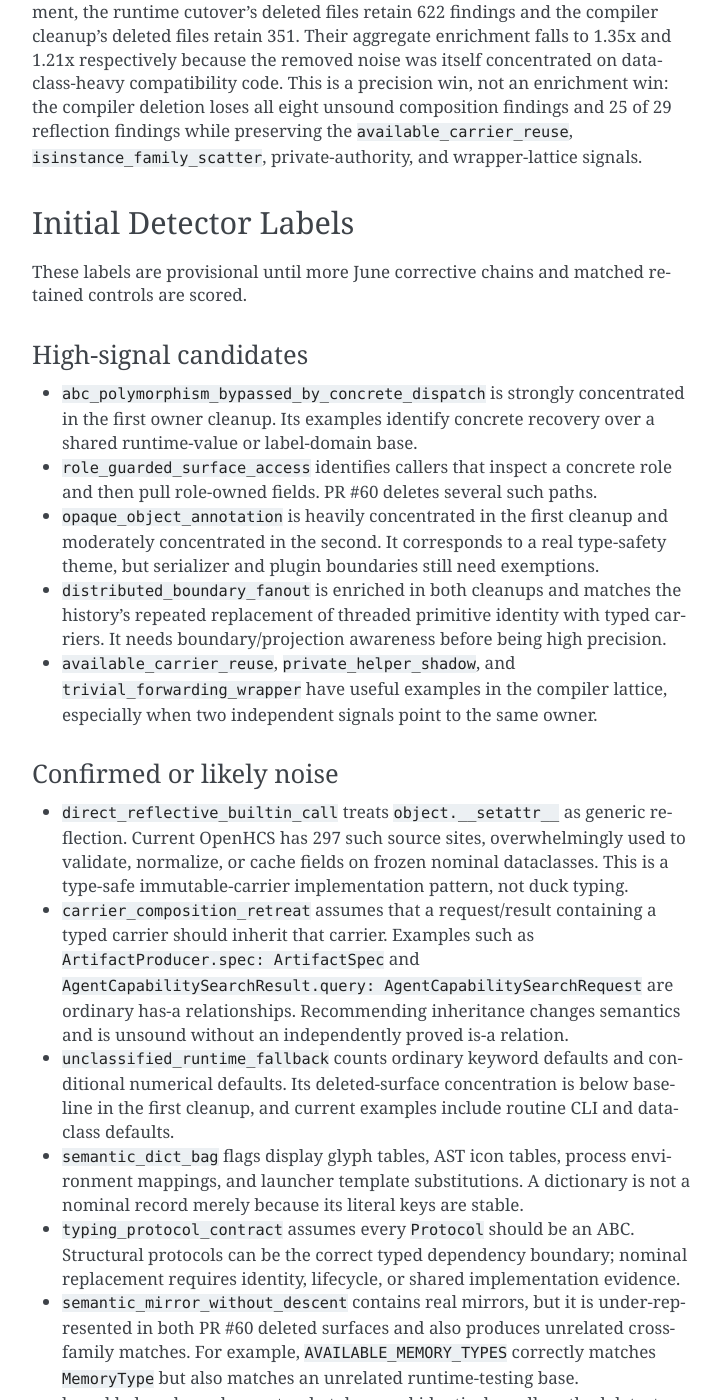
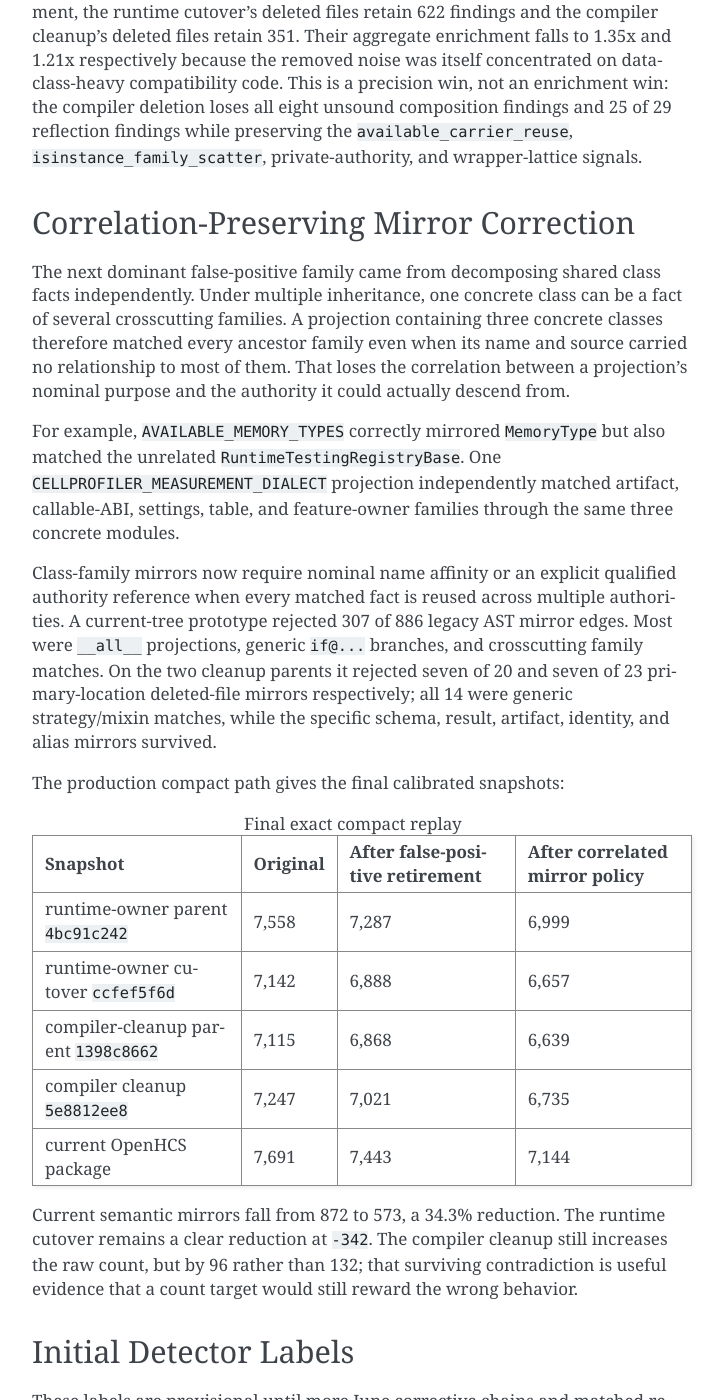
Before and after one commit to OpenHCSDev/NominalRefactorAdvisor, a Sphinx documentation site: the page built from docs/source/development/openhcs_june_pr60_calibration.rst, in a window 1280 px wide and 1400 px high, scrolled down 4801 px. Shown: the whole window, without its empty margins (388-1112 px from the left). Built offline with Sphinx 7.4.7, drawn with Linux system fonts in a browser that asks for light colours; some of the changed text lies outside the part shown.

Commit message:
Document correlated OpenHCS calibration replay

```diff
--- a/docs/source/development/openhcs_june_pr60_calibration.rst
+++ b/docs/source/development/openhcs_june_pr60_calibration.rst
@@ -245,6 +245,66 @@ composition findings and 25 of 29 reflection findings while preserving the
 ``available_carrier_reuse``, ``isinstance_family_scatter``, private-authority,
 and wrapper-lattice signals.
 
+Correlation-Preserving Mirror Correction
+-----------------------------------------
+
+The next dominant false-positive family came from decomposing shared class
+facts independently.  Under multiple inheritance, one concrete class can be a
+fact of several crosscutting families.  A projection containing three concrete
+classes therefore matched every ancestor family even when its name and source
+carried no relationship to most of them.  That loses the correlation between a
+projection's nominal purpose and the authority it could actually descend from.
+
+For example, ``AVAILABLE_MEMORY_TYPES`` correctly mirrored ``MemoryType`` but
+also matched the unrelated ``RuntimeTestingRegistryBase``.  One
+``CELLPROFILER_MEASUREMENT_DIALECT`` projection independently matched artifact,
+callable-ABI, settings, table, and feature-owner families through the same
+three concrete modules.
+
+Class-family mirrors now require nominal name affinity or an explicit qualified
+authority reference when every matched fact is reused across multiple
+authorities.  A current-tree prototype rejected 307 of 886 legacy AST mirror
+edges.  Most were ``__all__`` projections, generic ``if@...`` branches, and
+crosscutting family matches.  On the two cleanup parents it rejected seven of
+20 and seven of 23 primary-location deleted-file mirrors respectively; all 14
+were generic strategy/mixin matches, while the specific schema, result,
+artifact, identity, and alias mirrors survived.
+
+The production compact path gives the final calibrated snapshots:
+
+.. list-table:: Final exact compact replay
+   :header-rows: 1
+
+   * - Snapshot
+     - Original
+     - After false-positive retirement
+     - After correlated mirror policy
+   * - runtime-owner parent ``4bc91c242``
+     - 7,558
+     - 7,287
+     - 6,999
+   * - runtime-owner cutover ``ccfef5f6d``
+     - 7,142
+     - 6,888
+     - 6,657
+   * - compiler-cleanup parent ``1398c8662``
+     - 7,115
+     - 6,868
+     - 6,639
+   * - compiler cleanup ``5e8812ee8``
+     - 7,247
+     - 7,021
+     - 6,735
+   * - current OpenHCS package
+     - 7,691
+     - 7,443
+     - 7,144
+
+Current semantic mirrors fall from 872 to 573, a 34.3% reduction.  The runtime
+cutover remains a clear reduction at ``-342``.  The compiler cleanup still
+increases the raw count, but by 96 rather than 132; that surviving contradiction
+is useful evidence that a count target would still reward the wrong behavior.
+
 Initial Detector Labels
 -----------------------
 
@@ -292,10 +352,10 @@ Confirmed or likely noise
 - ``typing_protocol_contract`` assumes every ``Protocol`` should be an ABC.
   Structural protocols can be the correct typed dependency boundary; nominal
   replacement requires identity, lifecycle, or shared implementation evidence.
-- ``semantic_mirror_without_descent`` contains real mirrors, but it is
-  under-represented in both PR #60 deleted surfaces and also produces unrelated
-  cross-family matches.  For example, ``AVAILABLE_MEMORY_TYPES`` correctly
-  matches ``MemoryType`` but also matches an unrelated runtime-testing base.
+- Unconstrained ``semantic_mirror_without_descent`` contained real mirrors but
+  also produced unrelated cross-family matches.  The correlated-family policy
+  removes the demonstrated runtime-testing and generic-mixin cases; the 573
+  survivors remain a mixed review surface rather than 573 independent tasks.
 - broad helper, branch-count, role-token, and identical-small-method detectors
   often describe size or lexical similarity without proving a shared semantic
   authority.  They should be supporting evidence, not independent work items.
@@ -303,11 +363,11 @@ Confirmed or likely noise
 Current Noise Shape
 -------------------
 
-After the first precision correction, the current package's six largest
-detector families account for 4,206 of 7,443 raw findings (56.5%):
+After both precision corrections, the current package's six largest detector
+families account for 3,907 of 7,144 raw findings (54.7%):
 
 - opaque object annotations: 1,742
-- semantic mirrors: 872
+- semantic mirrors: 573
 - distributed boundary fanout: 502
 - non-nominal private helpers: 407
 - unclassified runtime fallbacks: 371
@@ -321,10 +381,11 @@ review list.  Raw findings are an evidence substrate.  A useful work queue must
 require stronger correlations, exclude disproved premises, and rank against
 historically validated authority moves.
 
-Next Calibration Gates
-----------------------
+Calibration Limits And Next Gates
+---------------------------------
 
-Before declaring the study complete:
+The study supports the taxonomy and precision corrections above.  Further
+promotion from evidence substrate to an automatic work queue should still:
 
 1. Score more June/July corrective commits, including declaration-owned MCP,
    source provenance, enum/config ownership, and extracted-owner changes.
```
